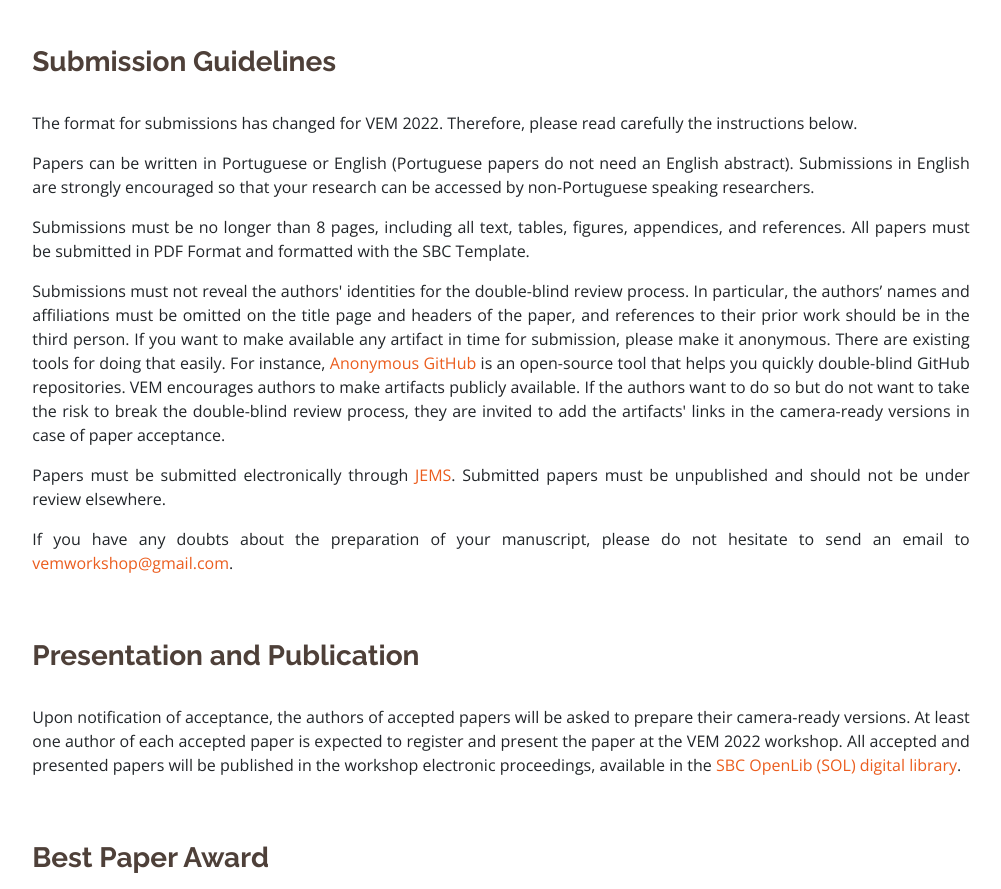
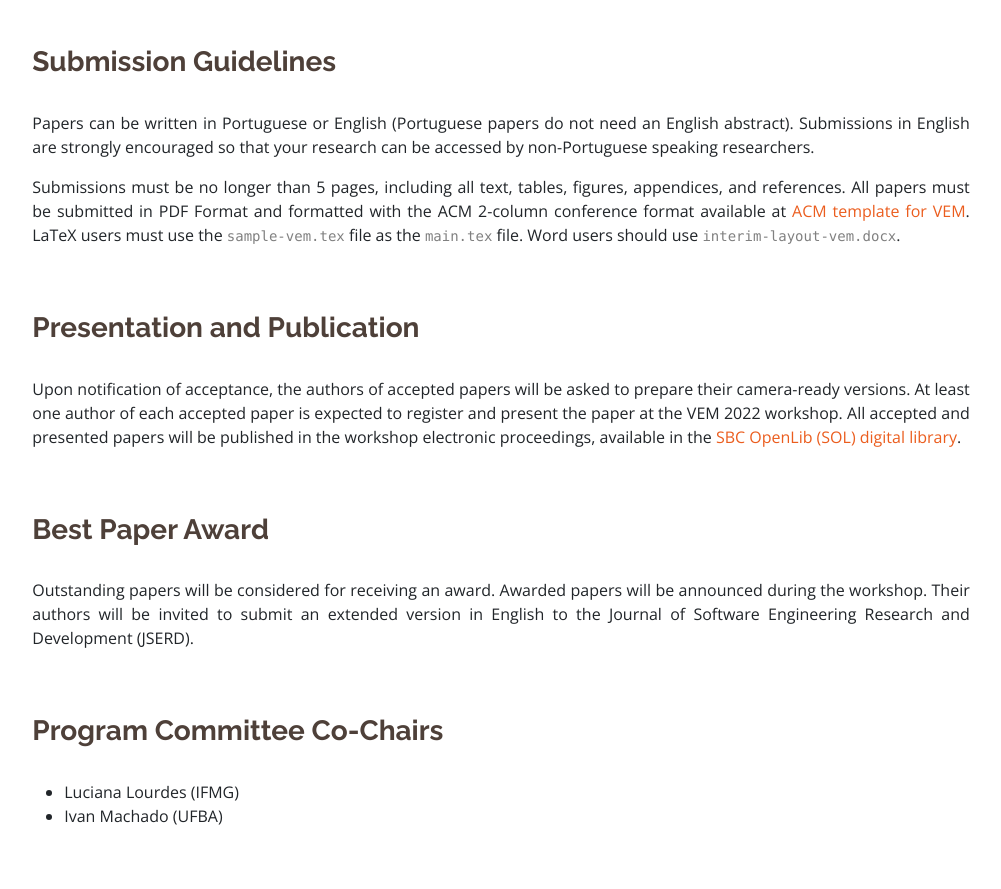
Before and after one commit to vemworkshop/vem2022, a plain HTML site: page callForPapers.html in a window 1280 px wide. Shown: the part 2129-3018 px from the top of the page, without its empty margins (139-1140 px from the left). Drawn offline with nearby package versions, Linux system fonts and the light colour scheme.

Commit message:
Updating 'Submission Guidelines'

```diff
--- a/callForPapers.html
+++ b/callForPapers.html
@@ -275,21 +275,16 @@
                 <h3 style="color: #4e4039;"><b>Submission Guidelines</b></h3>
                 <br>
                 <p style="text-align: justify;">
-                  The format for submissions has changed for VEM 2022. Therefore, please read carefully the instructions below.
+                  Papers can be written in Portuguese or English (Portuguese papers do not need an English abstract).
+                  Submissions in English are strongly encouraged so that your research can be accessed by non-Portuguese
+                  speaking researchers.
                 </p>
                 <p style="text-align: justify;">
-                  Papers can be written in Portuguese or English (Portuguese papers do not need an English abstract). Submissions in English are strongly encouraged so that your research can be accessed by non-Portuguese speaking researchers.
-                </p>
-                <p style="text-align: justify;">
-                  Submissions must be no longer than 8 pages, including all text, tables, figures, appendices, and references. All papers must be submitted in PDF Format and formatted with the SBC Template.
-                </p>
-                <p style="text-align: justify;">
-                  Submissions must not reveal the authors' identities for the double-blind review process. In particular, the authors’ names and affiliations must be omitted on the title page and headers of the paper, and references to their prior work should be in the third person. If you want to make available any artifact in time for submission, please make it anonymous. There are existing tools for doing that easily. For instance, <a href="https://anonymous.4open.science/" target="_blank">Anonymous GitHub</a> is an open-source tool that helps you quickly double-blind GitHub repositories. VEM encourages authors to make artifacts publicly available. If the authors want to do so but do not want to take the risk to break the double-blind review process, they are invited to add the artifacts' links in the camera-ready versions in case of paper acceptance.              </p>
-                <p style="text-align: justify;">
-                  Papers must be submitted electronically through <a href="https://jems.sbc.org.br/home.cgi?c=4148" target="_blank">JEMS</a>. Submitted papers must be unpublished and should not be under review elsewhere.
-                </p>
-                <p style="text-align: justify;">
-                  If you have any doubts about the preparation of your manuscript, please do not hesitate to send an email to <a href="mailto:vemworkshop@gmail.com" class="email">vemworkshop@gmail.com</a>.
+                  Submissions must be no longer than 5 pages, including all text, tables, figures, appendices,
+                  and references. All papers must be submitted in PDF Format and formatted with the ACM 2-column
+                  conference format available at <a target="_blank" href="acmart-primary.zip">ACM template for VEM</a>.
+                  LaTeX users must use the <code style="color: gray;">sample-vem.tex</code> file as the <code style="color: gray;">main.tex</code> file.
+                  Word users should use <code style="color: gray;">interim-layout-vem.docx</code>.
                 </p>
               </div>
             </div>
```
Also changed, not shown: 1 other file.
